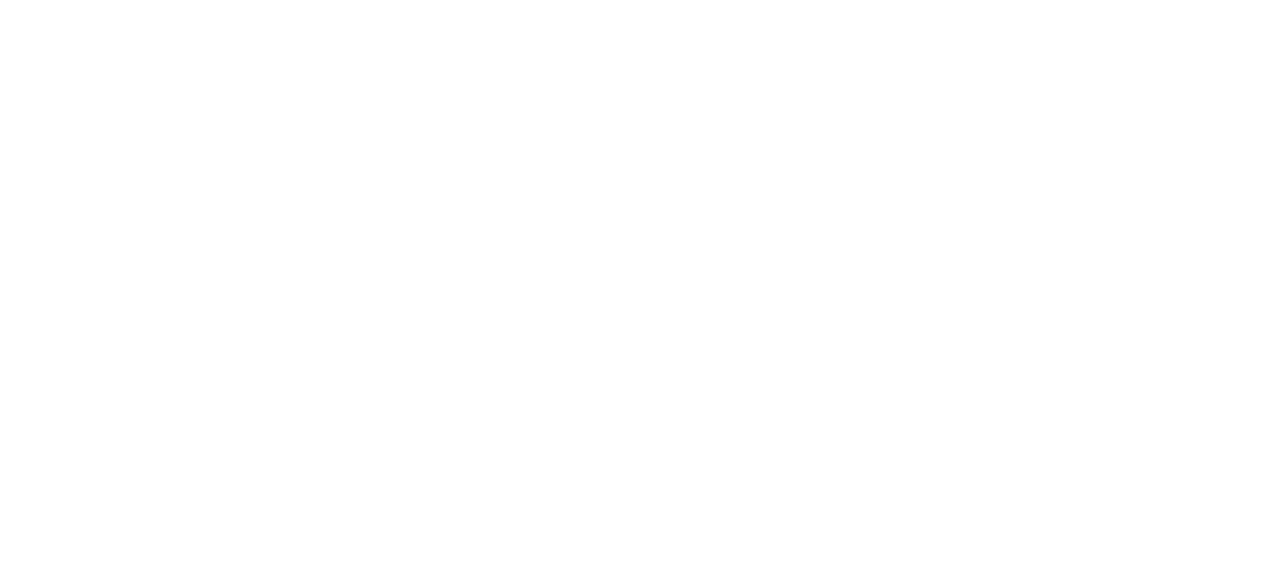
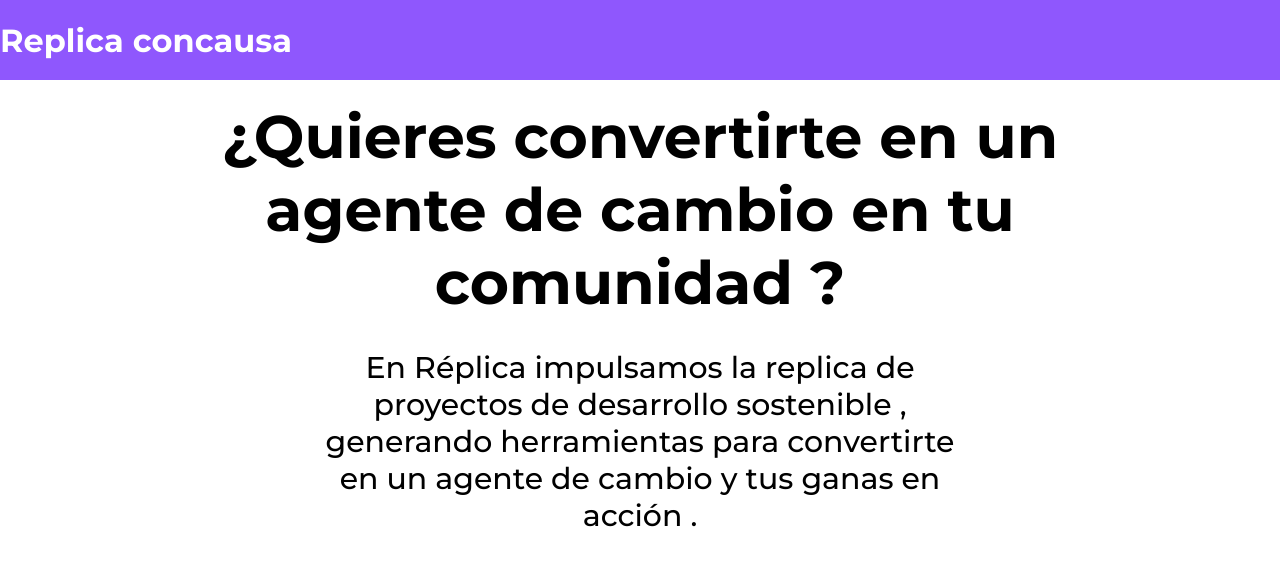
Before and after one commit to Israelzait/Replica-Concausa, a plain HTML site: page index.html in a window 1280 px wide. Drawn offline with Linux system fonts and the light colour scheme.

Commit message:
header 1 version

```diff
--- a/index.html
+++ b/index.html
@@ -4,8 +4,46 @@
   <meta charset="UTF-8">
   <meta name="viewport" content="width=device-width, initial-scale=1.0">
   <title>Document</title>
+  <link rel="stylesheet" href="styles.css">
+
+  <link href="https://fonts.googleapis.com/css2?family=Montserrat:wght@400;500;700;800&display=swap" rel="stylesheet">
+
 </head>
+
 <body>
 
+  <header class="header">
+    <img class="header__img" src="" alt="">
+    <h1>Replica concausa</h1>
+    <div class="header__menu">
+
+    </div>
+
+  </header>
+
+
+  <section class="main">
+    <center>
+
+      <h2 class="main__title">
+        ¿Quieres convertirte  en un agente de cambio en tu comunidad ?
+      </h2>
+    </center>
+
+    <center>
+
+      <p class="main__subtitle"> En Réplica  impulsamos
+         la replica de proyectos de desarrollo
+         sostenible , generando herramientas para
+         convertirte
+        en un
+       agente de cambio
+       y tus ganas  en acción .
+       </p>
+    </center>
+
+    </center>
+
+  </section>
 </body>
 </html>
--- a/styles.css
+++ b/styles.css
@@ -0,0 +1,59 @@
+
+
+
+:root {
+  --color-header: #8F57FD;
+}
+body{
+  font-family: 'Montserrat', sans-serif;
+  background-color: white;
+
+  margin: 0px;
+  padding: 0px;
+}
+.header{
+  margin: 0px;
+
+  background-color: var(--color-header);
+  width: 100%;
+  height: 80px;
+  display: flex;
+  justify-content: start;
+  color: white;
+
+}
+
+/* .header__img{
+  width: 200px;
+  margin-top: 10px;
+  margin-left: 10px;
+} */
+
+
+.main {
+  padding-top: 20px;
+  margin: 0px;
+
+  height: 300px;
+  display: flex;
+  flex-direction: column;
+  align-items: center;
+  font-family: 'Montserrat', sans-serif;
+
+}
+
+.main__title{
+  margin: 0px;
+  padding: 0px;
+  font-size: 60px;
+  width: 70%;
+
+}
+
+.main__subtitle {
+  width: 50%;
+
+  font-size: 30px;
+  font-weight: 500;
+
+}
```
